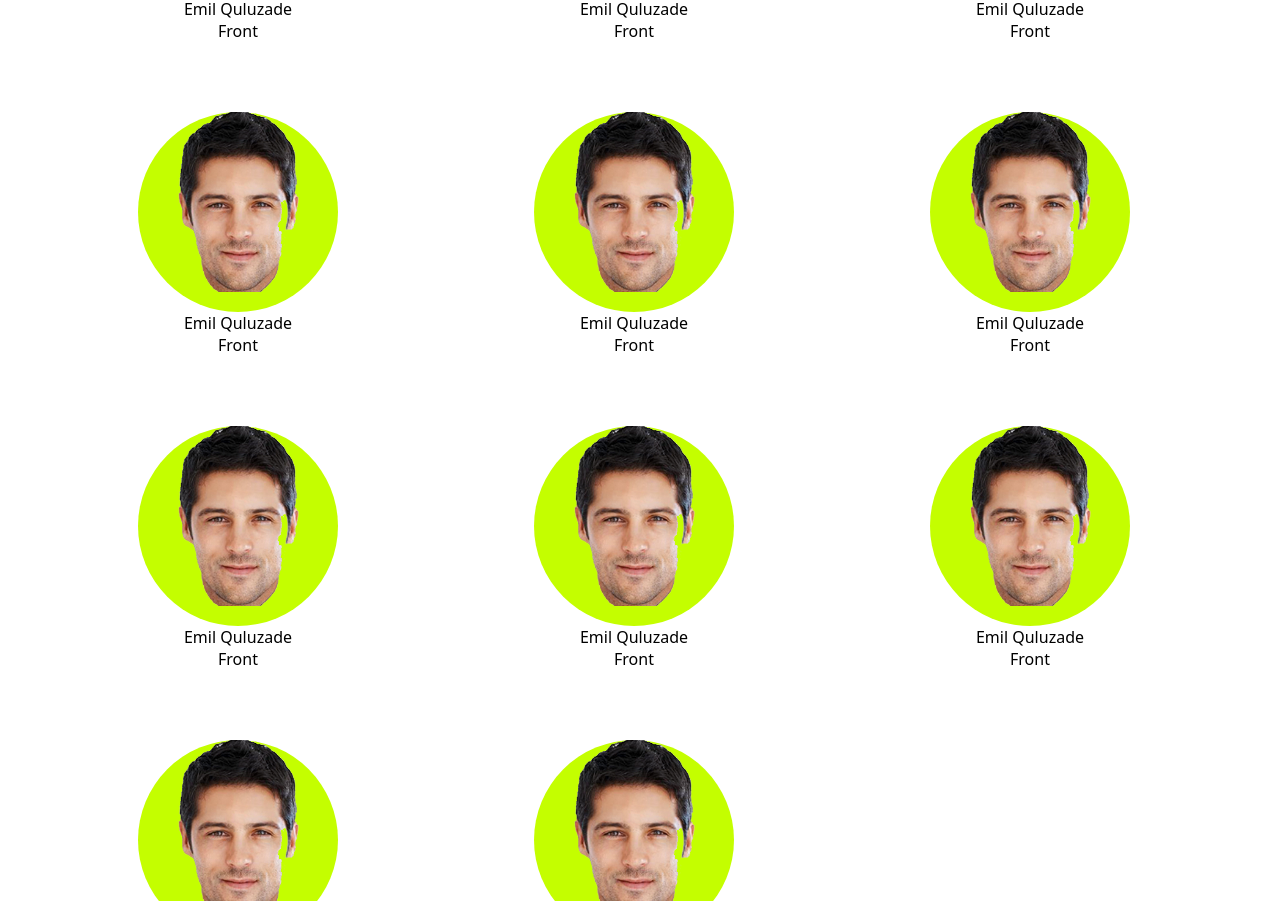
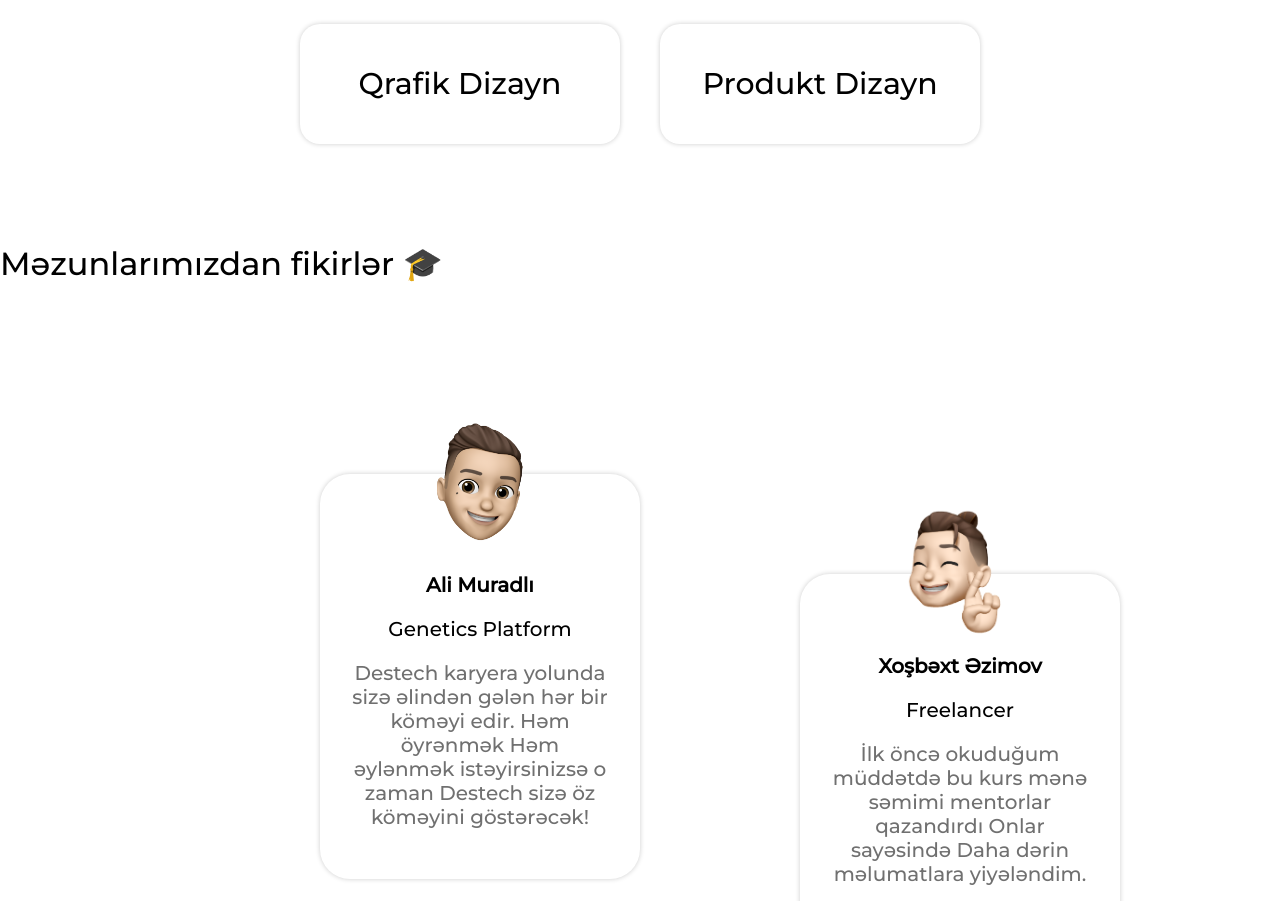
Before and after one commit to EmilGlz/destech-app-React, a React (Create React App) app: page / in a window 1280 px wide. Shown: the part 1899-2800 px from the top of the page. Built offline with nearby package versions, Linux system fonts and the light colour scheme.

Commit message:
AddedSomeChangesInCourses

```diff
--- a/src/App.tsx
+++ b/src/App.tsx
@@ -8,19 +8,21 @@ import NoPage from "./components/noPage/NoPage";
 import AboutUs from "./components/aboutUs/AboutUs";
 import WebDesign from "./components/webDesign/WebDesign";
 import ProductDesign from "./components/productDesign/ProductDesign";
-
+import Courses from "./components/courses/Courses";
+import StudentComment from "./components/studentComment/StudentComment";
 function App() {
   return (
     <>
       <Navbar links={navbarData} />
       {/* <ProductDesign /> */}
-      <Routes>
+      <Courses />
+      {/* <Routes>
         <Route path="/" element={<AboutUs />} />
         <Route path="contact" element={<Contact />} />
         <Route path="mentor" element={<YourMentor />} />
         <Route path="/courses" element={<WebDesign />} />
         <Route path="*" element={<NoPage />} />
-      </Routes>
+      </Routes> */}
     </>
   );
 }
--- a/src/components/courses/Courses.css
+++ b/src/components/courses/Courses.css
@@ -98,10 +98,14 @@ p h1{
     flex-direction: row;
     justify-content: center;
 }
-
 .course-name-square
 {
+    display: flex;
+    align-items: center;
+    justify-content: center;
+
     width: 25%;
+
     height: 120px;
     text-align: center;
     box-shadow: 0 0 5px rgba(0, 0, 0, 0.2);
@@ -116,3 +120,76 @@ p h1{
     font-weight: 500;
     align-items: center;
 }
+
+.whatisit-container{
+    margin-top: 150px;
+    margin-left: 150px;
+    margin-right: 150px;
+    display: flex;
+    flex-direction: column;
+}
+.whatgraduatessay-container{
+    margin-top: 100px;
+    display: flex;
+    flex-direction: column;
+}
+.inner-container{
+    display: flex;
+    flex-direction: row;
+}
+
+.gradient{
+    position: absolute;
+    width: 400px;
+    height: 400px;
+    z-index: -1;
+    display: flex;
+    justify-content: center;
+    align-items: center;
+    transform: translate(-50%, -50%);
+    top: 0;
+}
+
+.whatisit-container p{
+    font-size: 20px;
+    font-weight: 500;
+    height: 100px;
+}
+
+
+.whatgraduatessay-left{
+   display: flex;
+   width: 50%;
+   align-items: start;
+   justify-content: end;
+}
+.whatgraduatessay-right{
+    width: 50%;
+    display: flex;
+    margin-top: 100px;
+    align-items:center;
+    justify-content: center;
+}
+.whatgraduatessay-left-mid{
+    width: 50%;
+    display: flex;
+    align-items: center;
+    justify-content: center;
+    margin-bottom: 50px;
+}
+.whatgraduatessay-mid{
+    text-align: center;
+    display: flex;
+    justify-content: center;
+    width: 100px;
+}
+.whatgraduatessay-right-left{
+    width: 50%;
+    display: flex;
+    align-items: end;
+    justify-content: left;
+}
+.graduation-title-left{
+    margin-bottom: 80px;
+    height: 100px;
+}
--- a/src/components/courses/Courses.tsx
+++ b/src/components/courses/Courses.tsx
@@ -1,8 +1,9 @@
 import React from "react";
-import { countStats } from "../../constants/Consts";
+import { countStats, thoughtsFromGraduates } from "../../constants/Consts";
 import { supportTexts } from "../../constants/Consts";
 import { courseNames } from "../../constants/Consts";
 import "./Courses.css";
+import StudentComment from "../studentComment/StudentComment";
 const Courses = () => {
   return (
     <div className="container">
@@ -40,9 +41,35 @@ const Courses = () => {
       <div className="course-names-container">
         {courseNames.map((item, index) => (
           <div key={index} className="course-name-square">
-            <p>{item}</p>
+            <p className="course-name-p">{item}</p>
           </div>
         ))}
+      </div>
+
+      <div className="whatgraduatessay-container">
+        <h1 className="question-title graduation-title-left">
+          Məzunlarımızdan fikirlər 🎓
+        </h1>
+        <div className="inner-container">
+          <img className="gradient" src="purpleGradient.png"></img>
+          <div className="whatgraduatessay-left">
+            <StudentComment data={thoughtsFromGraduates[0]} />
+          </div>
+          <div className="whatgraduatessay-right">
+            <StudentComment data={thoughtsFromGraduates[1]} />
+          </div>
+        </div>
+        <div className="inner-container">
+          <div className="whatgraduatessay-left-mid">
+            <StudentComment data={thoughtsFromGraduates[0]} />
+          </div>
+          <div className="whatgraduatessay-right-left">
+            <StudentComment data={thoughtsFromGraduates[1]} />
+          </div>
+        </div>
+        <div className="whatgraduatessay-mid">
+          <StudentComment data={thoughtsFromGraduates[0]} />
+        </div>
       </div>
     </div>
   );
--- a/src/components/navbar/Navbar.css
+++ b/src/components/navbar/Navbar.css
@@ -2,7 +2,7 @@
     box-sizing: border-box;
     margin: 0;
     padding: 0;
-    background-color: #FFFFFF;
+
   }
 
   li, a, button {
--- /dev/null
+++ b/src/components/studentComment/StudentComment.css
@@ -0,0 +1,36 @@
+.comment-panel{
+    width: 50%;
+    border-radius: 30px;
+    box-shadow: 0 0 5px rgba(0, 0, 0, 0.2);
+    text-align: center;
+    display: flex;
+    flex-direction: column;
+    align-items: center;
+    margin-top: 50px;
+    padding-bottom: 50px;
+}
+
+.comment-panel img{
+    width: 50%;
+    margin-top: -80px;
+    background-color: transparent;
+}
+
+.comment-panel p{
+    font-size: 20px;
+}
+
+.graduate-name{
+    font-weight: 700;
+}
+.graduate-job-title{
+    margin-top: 20px;
+    font-weight: 500;
+}
+.graduate-description{
+    margin-top: 20px;
+    font-weight: 400;
+    color: #707070;
+    margin-left: 10%;
+    margin-right: 10%;
+}
--- /dev/null
+++ b/src/components/studentComment/StudentComment.tsx
@@ -0,0 +1,25 @@
+import React from "react";
+import "./StudentComment.css";
+
+type CommentProps = {
+  data: {
+    fullName: string;
+    image: string;
+    jobTitle: string;
+    description: string;
+  };
+};
+
+const StudentComment: React.FC<CommentProps> = ({ data }) => {
+  return (
+    <div className="comment-panel">
+      <img src={data.image}></img>
+
+      <p className="graduate-name">{data.fullName}</p>
+      <p className="graduate-job-title">{data.jobTitle}</p>
+      <p className="graduate-description">{data.description}</p>
+    </div>
+  );
+};
+
+export default StudentComment;
```
Also changed, not shown: 2 other files (tests, documents, lock files or other folders).
